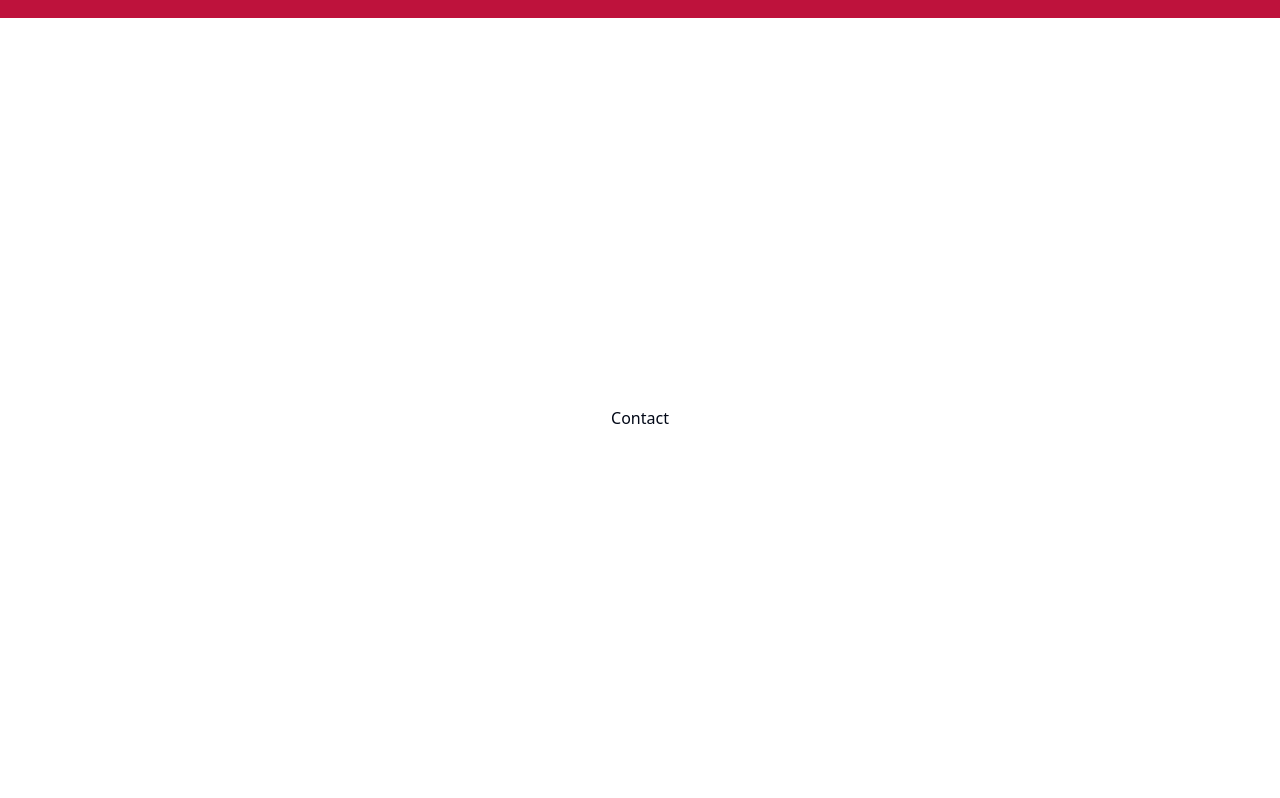
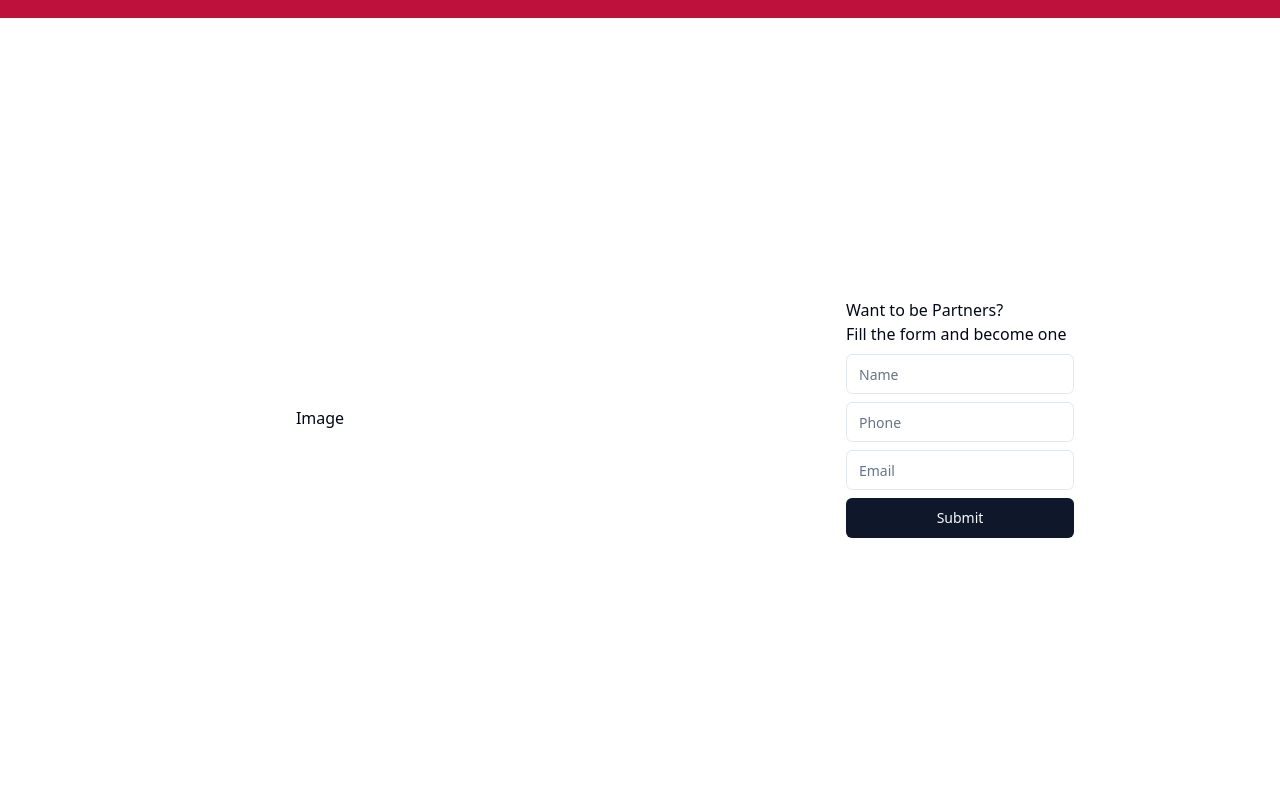
Before and after one commit to ShrewdLuni/Spraga, a React (Vite) app: page /partners in a window 1280 px wide. Shown: the part 910-1708 px from the top of the page. Built offline with nearby package versions, Linux system fonts and the light colour scheme.

Commit message:
feat: finished base of contact component

```diff
--- a/src/components/Contact/Contact.tsx
+++ b/src/components/Contact/Contact.tsx
@@ -1,7 +1,34 @@
+import { Button } from "../ui/button"
+import { Input } from "../ui/input"
+
 export const Contact = () => {
+  const handleSubmit = (e : any) => {
+    e.preventDefault();
+		e.stopPropagation();
+
+    const formData = new FormData(e.target);
+    const inputValue = formData.get('email');
+
+
+    console.log(inputValue);
+
+  };
+
   return (
-    <div className="flex items-center justify-center w-screen h-screen">
-      <p>Contact</p>
+    <div className="flex flex-row items-center justify-center w-screen h-screen">
+      <div className="flex items-center justify-center w-[50%]">Image</div>
+      <div className="flex items-center justify-center w-[50%]">
+        <form className="flex flex-col gap-y-2 justify-center h-full" onSubmit={handleSubmit}>
+          <div>
+            <p>Want to be Partners?</p>
+            <p>Fill the form and become one</p>
+          </div>
+          <Input type="text" placeholder="Name" name="name"/>
+          <Input type="number" placeholder="Phone" name="phone"/>
+          <Input type="email" placeholder="Email" name="email"/>
+          <Button type="submit">Submit</Button>
+        </form>
+      </div>
     </div>
   )
 }
--- /dev/null
+++ b/src/components/ui/input.tsx
@@ -0,0 +1,25 @@
+import * as React from "react"
+
+import { cn } from "../../lib/utils"
+
+export interface InputProps
+  extends React.InputHTMLAttributes<HTMLInputElement> {}
+
+const Input = React.forwardRef<HTMLInputElement, InputProps>(
+  ({ className, type, ...props }, ref) => {
+    return (
+      <input
+        type={type}
+        className={cn(
+          "flex h-10 w-full rounded-md border border-input bg-background px-3 py-2 text-sm ring-offset-background file:border-0 file:bg-transparent file:text-sm file:font-medium placeholder:text-muted-foreground focus-visible:outline-none focus-visible:ring-2 focus-visible:ring-ring focus-visible:ring-offset-2 disabled:cursor-not-allowed disabled:opacity-50",
+          className
+        )}
+        ref={ref}
+        {...props}
+      />
+    )
+  }
+)
+Input.displayName = "Input"
+
+export { Input }
```
